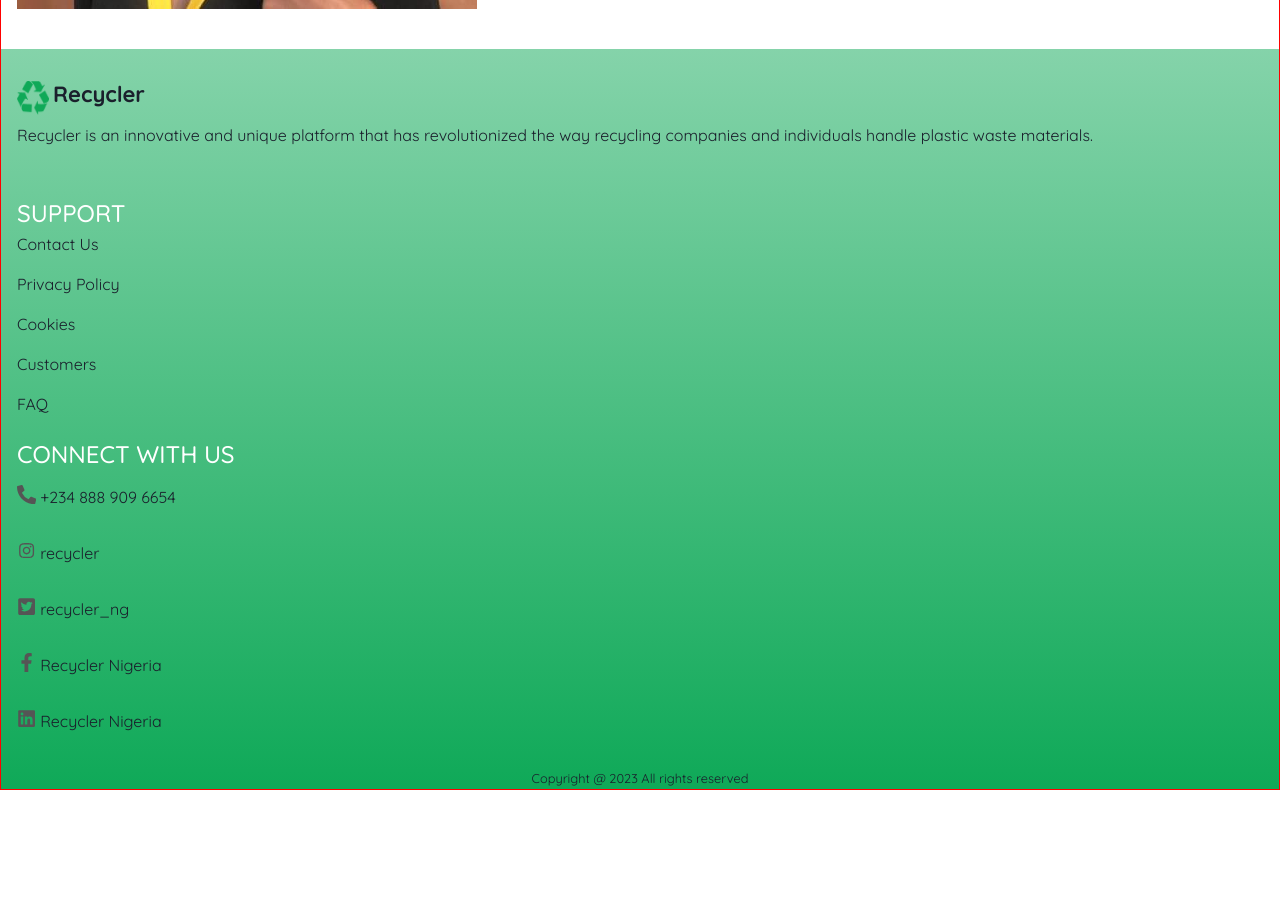
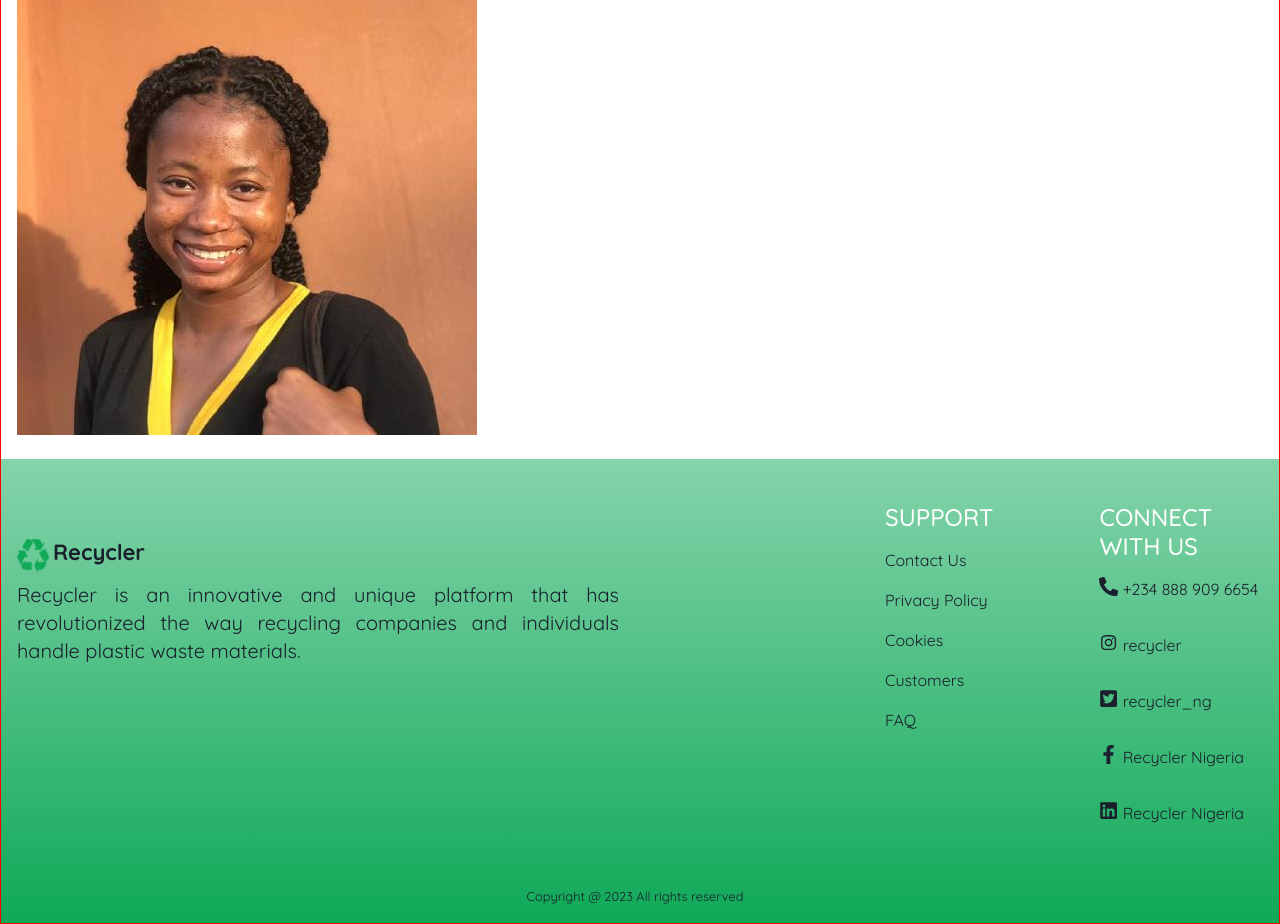
Before and after one commit to Recycler-App/Frontend, a React (Create React App) app: page /AboutUs in a window 1280 px wide. Shown: the part 1500-2424 px from the top of the page. Before the commit the page ends 2290 px from the top, so only its background shows below. Built offline with nearby package versions, Linux system fonts and the light colour scheme.

Commit message:
Not yet done with my last commit :(

```diff
--- a/src/components/Footer.tsx
+++ b/src/components/Footer.tsx
@@ -9,51 +9,51 @@ import { FaLinkedin } from 'react-icons/fa'
 const Footer = () => {
   return (
     <section className='mt-2 sec-one'>
-      <article className='mt-4 p-3'>
+      <article className='mt-4 p-3 mt-md-5'>
         <div className='d-flex navicon mt-3'>
           <img src={recyclericon} alt='recyclericon' />
           <h4 className='ms-1 iconText'>Recycler</h4>
         </div>
-        <p className='mt-2 mainP'>
+        <p className='mt-2 mainP mainPP'>
           Recycler is an innovative and unique platform that has revolutionized
           the way recycling companies and individuals handle plastic waste
           materials.
         </p>
       </article>
-      <article className='mt-1 p-3'>
-        <section>
+      <article className='mt-1 p-3 griid1'>
+        <section className='mt-md-4'>
           <h4 className='text-uppercase footerText mb-1'>support</h4>
-          <p>Contact Us</p>
-          <p>Privacy Policy</p>
-          <p>Cookies</p>
-          <p>Customers</p>
-          <p>FAQ</p>
+          <p className='mt-3'>Contact Us</p>
+          <p className='mt-3'>Privacy Policy</p>
+          <p className='mt-3'>Cookies</p>
+          <p className='mt-3'>Customers</p>
+          <p className='mt-3'>FAQ</p>
         </section>
-        <section className='mt-4'>
+        <section className='mt-4 sec-two'>
           <h4 className='text-uppercase footerText mb-1'>connect with us</h4>
           <div className='d-flex mt-3'>
-            <FaPhoneAlt className='footerIcon'/>
+            <FaPhoneAlt className='footerIcon' />
             <p className='ms-1'>+234 888 909 6654</p>
           </div>
           <div className='d-flex navicon mt-3'>
-            <AiOutlineInstagram className='footerIcon'/>
+            <AiOutlineInstagram className='footerIcon' />
             <p className='ms-1'>recycler</p>
           </div>
           <div className='d-flex navicon mt-3'>
-            <FaTwitterSquare className='footerIcon'/>
+            <FaTwitterSquare className='footerIcon' />
             <p className='ms-1'>recycler_ng</p>
           </div>
           <div className='d-flex navicon mt-3'>
-            <FaFacebookF className='footerIcon'/>
+            <FaFacebookF className='footerIcon' />
             <p className='ms-1'>Recycler Nigeria</p>
           </div>
           <div className='d-flex navicon mt-3'>
-            <FaLinkedin className='footerIcon'/>
+            <FaLinkedin className='footerIcon' />
             <p className='ms-1'>Recycler Nigeria</p>
           </div>
         </section>
       </article>
-      <footer className='text-center'>
+      <footer className='text-center copyright p-2 p-md-3'>
         <small>Copyright @ 2023 All rights reserved</small>
       </footer>
     </section>
--- a/src/style/AboutUs.css
+++ b/src/style/AboutUs.css
@@ -44,13 +44,20 @@ body {
 }
 @media (min-width: 1024px) {
   .panaImage1 {
-    margin-top: -3rem;
     margin-left: 2rem;
-    width: 16rem;
+    width: 32rem;
   }
   .headingText {
     font-weight: 600;
     font-size: 28px;
     line-height: 150%;
   }
+  .mainP {
+    font-size: 24px;
+    line-height: 42px;
+  }
+  .mainPP {
+    font-size: 20px;
+    line-height: 27.7px;
+  }
 }
--- a/src/style/Footer.css
+++ b/src/style/Footer.css
@@ -11,5 +11,28 @@
 }
 .footerIcon {
   font-size: 1.2rem;
-  color: #555555;
 }
+@media (min-width: 768px) {
+  .sec-one {
+    display: grid;
+    grid-template-columns: repeat(2, 1fr);
+    grid-gap: 10px;
+  }
+  .griid1 {
+    display: grid;
+    grid-template-columns: repeat(2, 1fr);
+    grid-gap: 10px;
+  }
+  .copyright {
+    transform: translateX(50%);
+  }
+}
+@media (min-width: 1024px) {
+  .griid1 {
+    display: flex;
+    margin-left: 14rem;
+  }
+  .sec-two {
+    margin-left: 6rem;
+  }
+}
```
